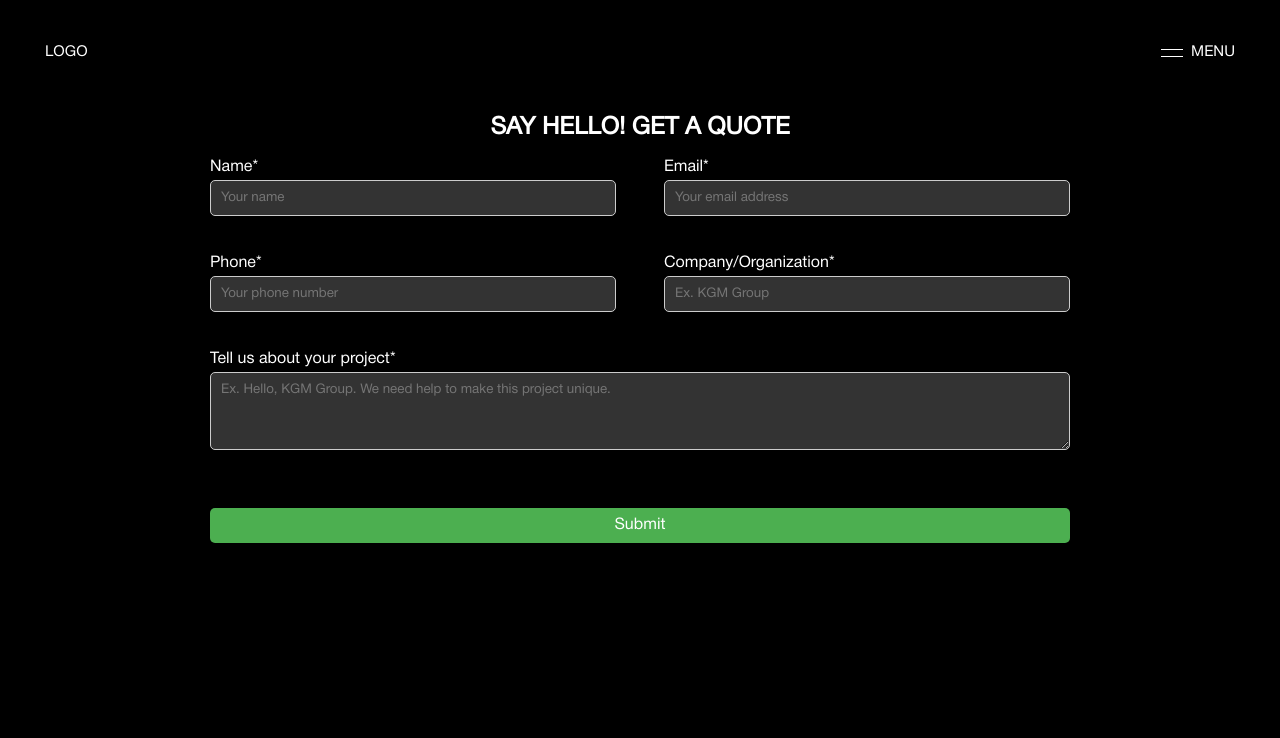
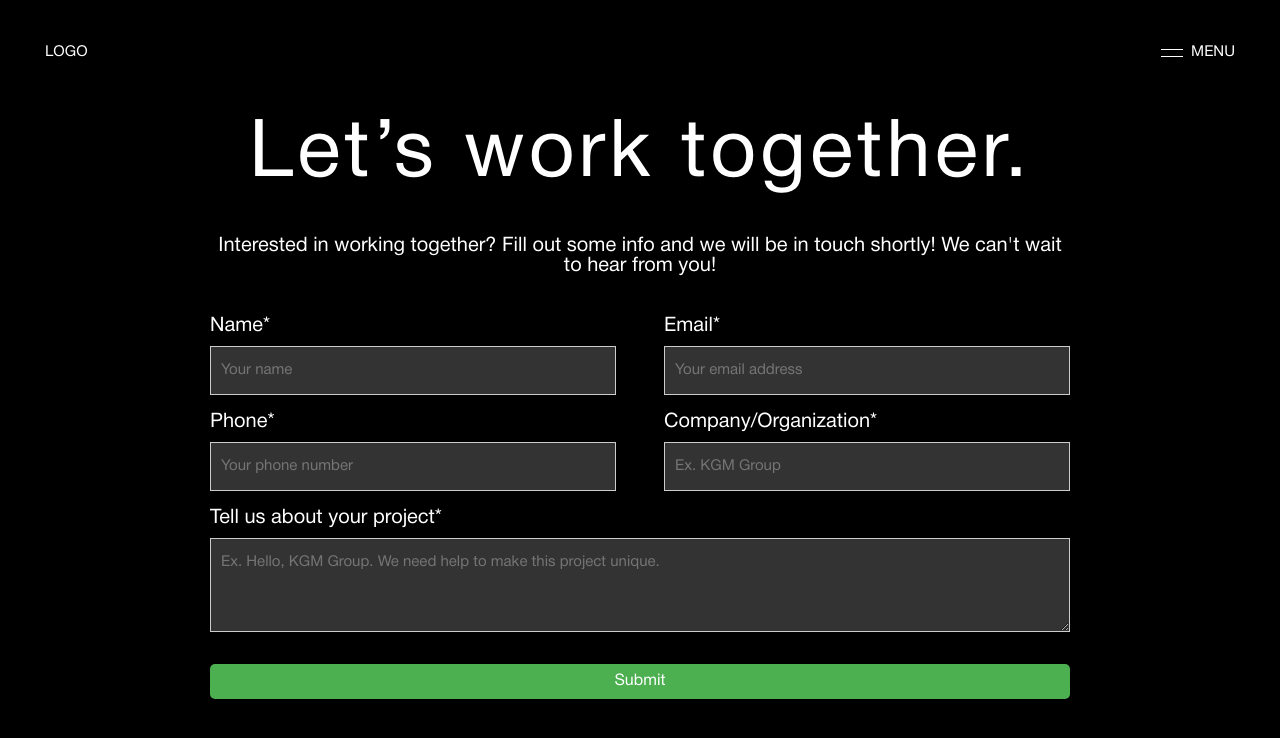
Before and after one commit to Jay-Kalariya/kgmgroup, a Next.js app: page /contact-us in a window 1280 px wide. Shown: the top 738 px of the page. Built offline with nearby package versions, Linux system fonts and the light colour scheme.

Commit message:
NEW CHANGES -J

```diff
--- a/src/components/contactus/Contactus.jsx
+++ b/src/components/contactus/Contactus.jsx
@@ -24,7 +24,10 @@ const Contactus = () => {
     return (
         <section className="MainContactForm">
             <div className="contact-form-container">
-                <h2>SAY HELLO! GET A QUOTE</h2>
+                <div className="HeaderMain">
+                <p className="HeaderTextTitle">Let’s work together.</p>
+                <p className="HeaderTextTitleInner">Interested in working together? Fill out some info and we will be in touch shortly! We can't wait to hear from you!</p>
+                </div>
                 <form onSubmit={handleSubmit(onSubmit)}>
                     <div className="FlexContainer">
                         <div className="form-group">
--- a/src/components/contactus/contactus.css
+++ b/src/components/contactus/contactus.css
@@ -12,7 +12,17 @@
     text-align: center;
     margin-bottom: 20px;
   }
-
+  .HeaderMain{
+    text-align: center;
+  }
+  .HeaderTextTitle{
+    font-size: 80px;
+    letter-spacing: 0.05em;
+  }
+  .HeaderTextTitleInner{
+    font-size: 20px;
+    padding: 40px 0;
+  }
   .form-group {
     margin-bottom: 15px;
     height: 81px;
@@ -27,16 +37,18 @@
 
   .form-group label {
     display: block;
-    margin-bottom: 5px;
+    margin-bottom: 10px;
+    font-size: 20px;
   }
 
   .form-group input,
   .form-group textarea {
     width: 100%;
-    padding: 10px;
+    padding: 16px 0 16px 10px;
     border: 1px solid #ccc;
-    border-radius: 5px;
+    /* border-radius: 5px; */
     background: #333;
+    font-size: 15px;
     color: #fff;
   }
 
```
